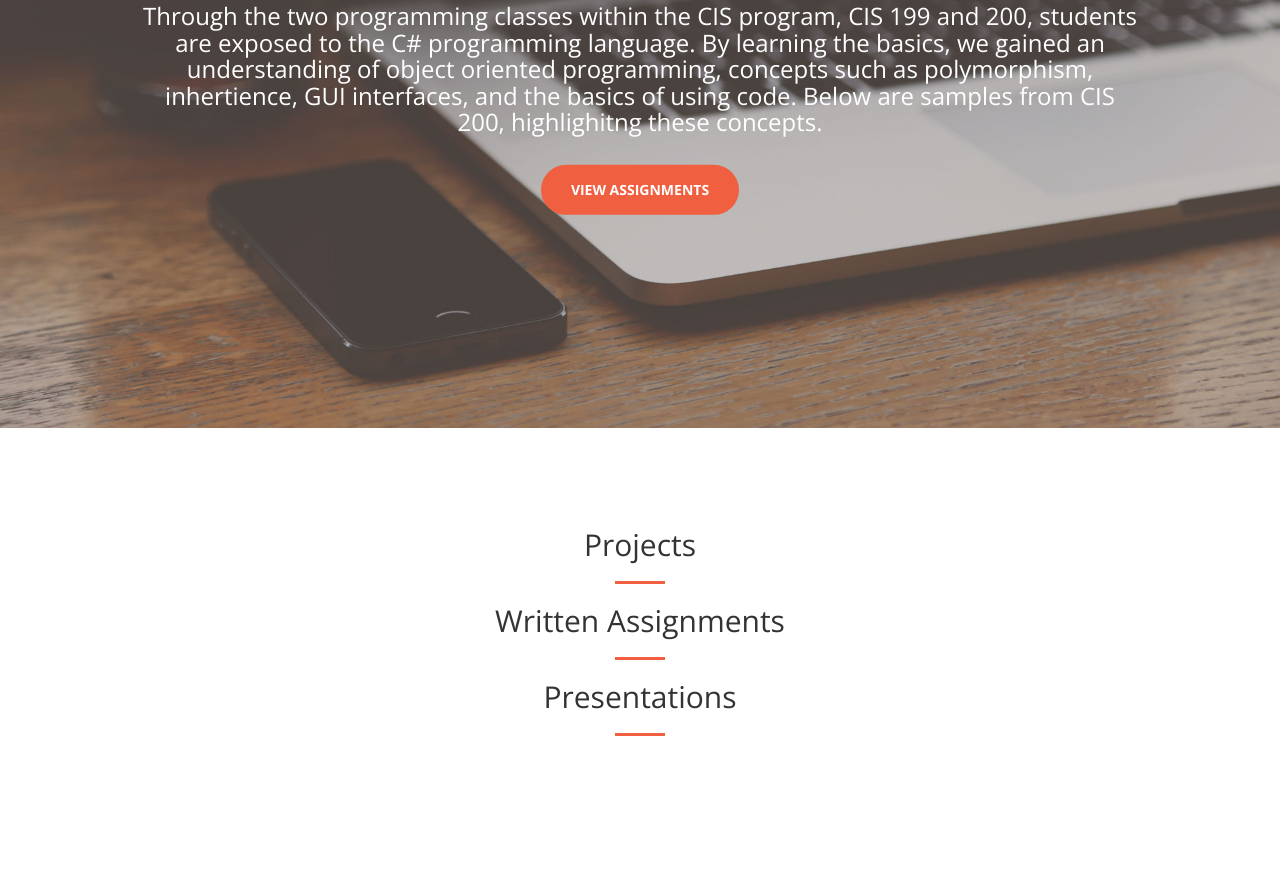
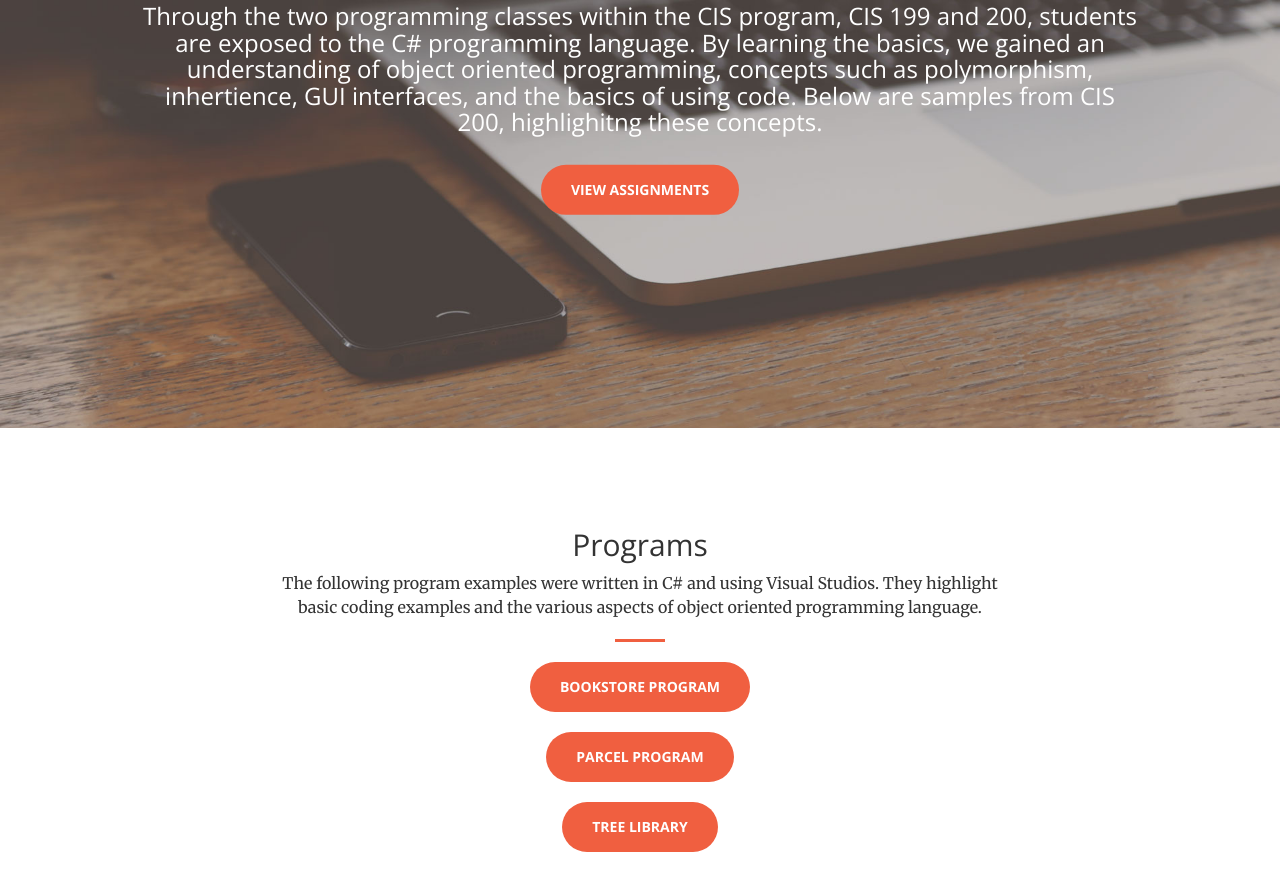
Before and after one commit to paigefenwick/paigefenwick.github.io, a plain HTML site: page programming.html in a window 1280 px wide. Shown: the part 372-1262 px from the top of the page. Before the commit the page ends 1228 px from the top, so only its background shows below. Drawn offline with nearby package versions, Linux system fonts and the light colour scheme.

Commit message:
updated C# page

```diff
--- a/programming.html
+++ b/programming.html
@@ -79,20 +79,12 @@
         <div class="container">
             <div class="row">
                 <div class="col-lg-8 col-lg-offset-2 text-center">
-                    <h2 class="section-heading">Projects</h2>
+                    <h2 class="section-heading">Programs</h2>
+                    <p>The following program examples were written in C# and using Visual Studios. They highlight basic coding examples and the various aspects of object oriented programming language.</p>
                     <hr class="primary">
-                </div><br>
-                <div class="col-lg-center-4 text-center">
-                </div>
-                <div class="col-lg-8 col-lg-offset-2 text-center">
-                    <h2 class="section-heading">Written Assignments</h2>
-                    <hr class="primary">
-                </div><br>
-                <div class="col-lg-center-4 text-center">
-                </div>
-                <div class="col-lg-8 col-lg-offset-2 text-center">
-                    <h2 class="section-heading">Presentations</h2>
-                    <hr class="primary">
+                    <a href="https://github.com/paigefenwick/LibraryProg" class="btn btn-primary btn-xl page-scroll">Bookstore Program</a><br><br>
+                    <a href="https://github.com/paigefenwick/200prog3" class="btn btn-primary btn-xl page-scroll">Parcel Program</a><br><br>
+                    <a href="https://github.com/paigefenwick/TreeLibrary" class="btn btn-primary btn-xl page-scroll">Tree Library</a>
                 </div><br>
                 <div class="col-lg-center-4 text-center">
                 </div>
```
